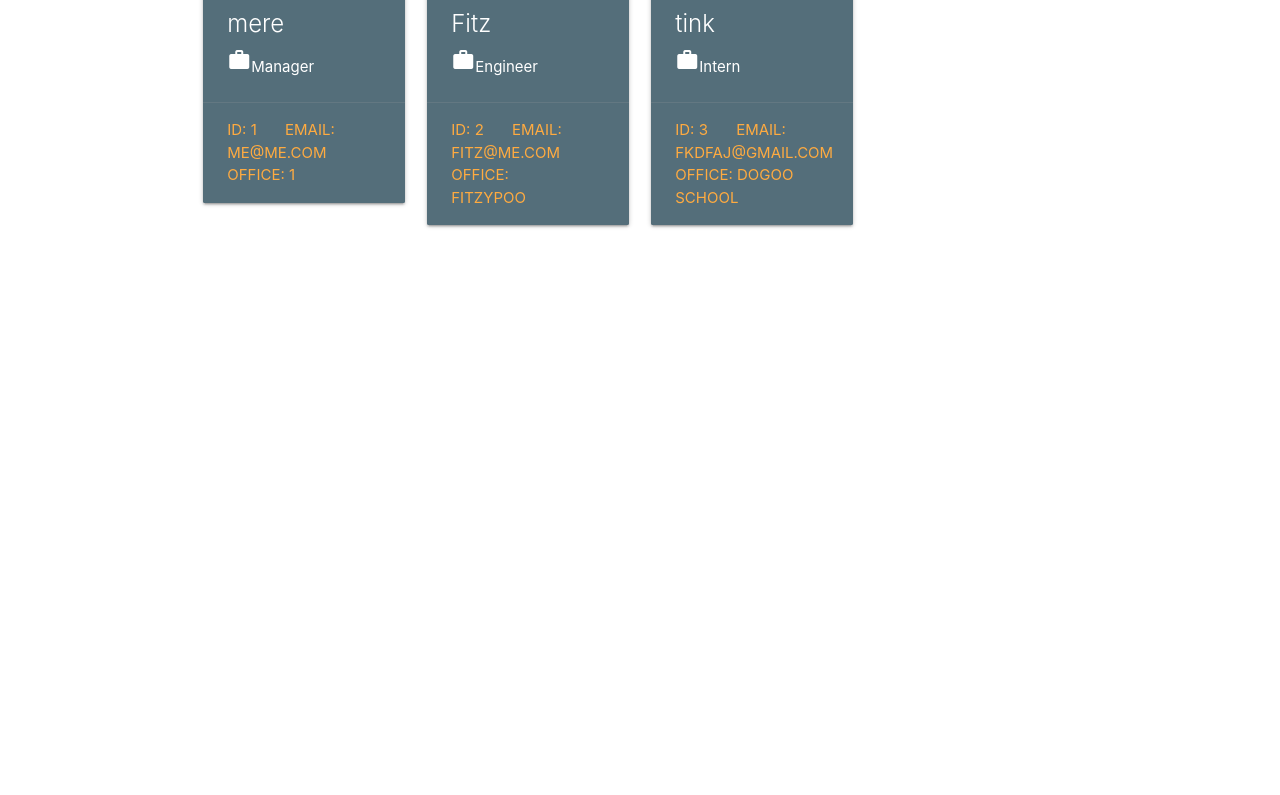
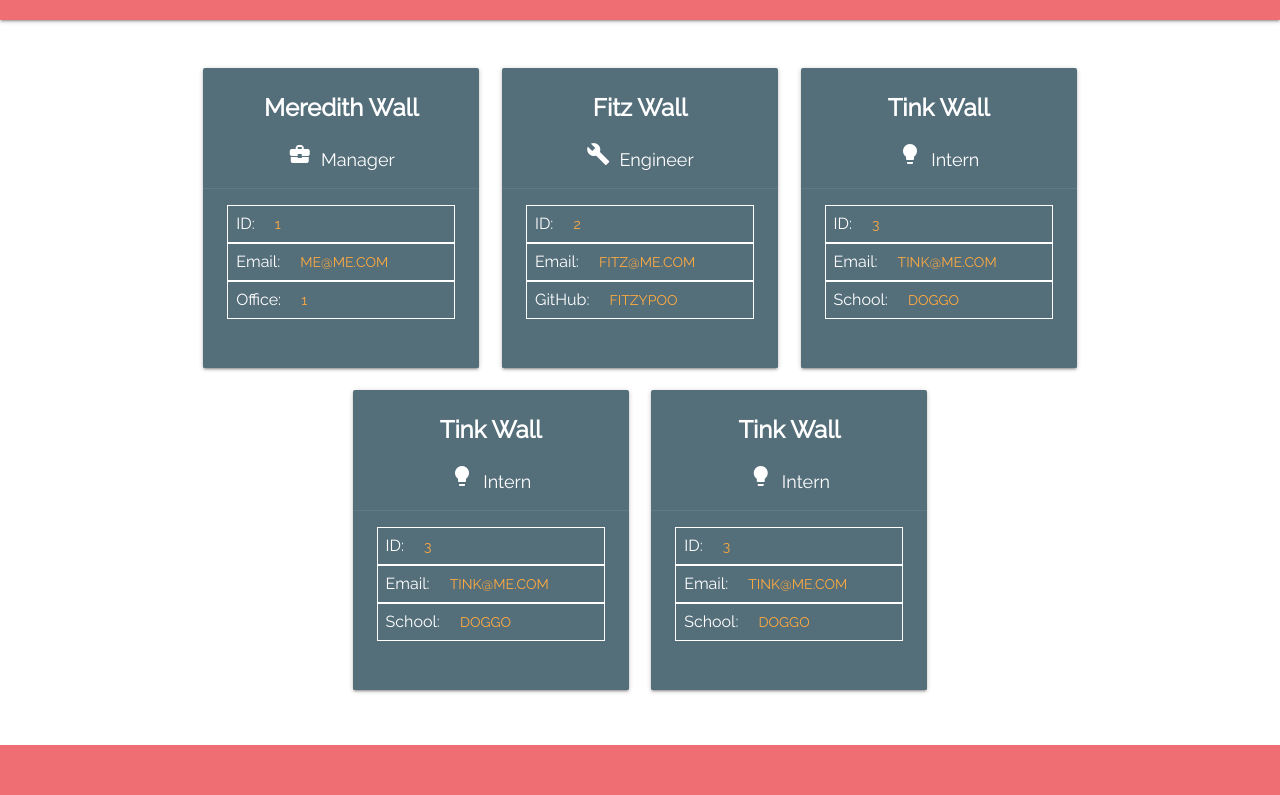
Before and after one commit to merewall/Team-Profile-Generator, a website: page index.html in a window 1280 px wide. Shown: the part 130-925 px from the top of the page. Before the commit the page ends 800 px from the top, so only its background shows below. Drawn offline with nearby package versions, Linux system fonts and the light colour scheme.

Commit message:
css styling and html classes

```diff
--- a/index.html
+++ b/index.html
@@ -4,68 +4,141 @@
     <head>
         <meta charset="UTF-8">
         <meta http-equiv="X-UA-Compatible" content="ie=edge">
+        <!-- Link to reset stylesheet -->
+        <link rel="stylesheet" href="./dist/assets/reset.css">
+        <!-- Link to Materialize CSS framework -->
         <link rel="stylesheet" href="https://cdnjs.cloudflare.com/ajax/libs/materialize/1.0.0/css/materialize.min.css">
+        <!-- Link to Materialize icons -->
         <link href="https://fonts.googleapis.com/icon?family=Material+Icons" rel="stylesheet">
+        <!-- Link to Google Fonts -->
+        <link rel="preconnect" href="https://fonts.googleapis.com">
+        <link rel="preconnect" href="https://fonts.gstatic.com" crossorigin>
+        <link href="https://fonts.googleapis.com/css2?family=Raleway&display=swap" rel="stylesheet">
+        <!-- Link to stylesheet -->
+        <link rel="stylesheet" href="./dist/assets/style.css">
         <title>Team Profile</title>
     </head>
 
     <body>
+        <!-- title bar -->
+        <nav>
+            <div class="nav-wrapper" id="nav-wrapper">
+                <h1 class="center">My Team</h1>
+            </div>
+        </nav>
+
         <div class="container">
-            <!-- title bar -->
-            <nav>
-                <div class="nav-wrapper">
-                    <h1 class="center">My Team</h1>
-                </div>
-            </nav>
-
 
             <div class="row">
                 <!-- card  -->
-                <div class="col s12 m6 l3">
-                    <div class="card blue-grey darken-1">
+                <div class="col s12 m6 l4">
+                    <div class="card blue-grey darken-1 small">
 
                         <div class="card-content white-text">
-                            <span class="card-title">mere</span>
-                            <p><span><i class="material-icons">work</i></span>Manager</p>
+                            <span class="card-title">Meredith Wall</span>
+                            <p><span><i class="material-icons">business_center</i></span>&nbsp;&nbsp;Manager</p>
                         </div>
                         <div class="card-action">
-                            <a href="#">ID: 1</a>
-                            <a href="#">Email: me@me.com</a>
-                            <a href="">Office: 1</a>
+                            <div>
+                                <span>ID: </span><a href="">1</a>
+                            </div>
+                            <div>
+                                <span>Email: </span><a href="mailto:me@me.com">me@me.com</a>
+                            </div>
+                            <div>
+                                <span>Office: </span><a href="">1</a>
+                            </div>
                         </div>
                     </div>
                 </div>
                 <!-- card  -->
-                <div class="col s12 m6 l3">
-                    <div class="card blue-grey darken-1">
+                <div class="col s12 m6 l4">
+                    <div class="card blue-grey darken-1 small">
                         <div class="card-content white-text">
-                            <span class="card-title">Fitz</span>
-                            <p><span><i class="material-icons">work</i></span>Engineer</p>
+                            <span class="card-title">Fitz Wall</span>
+                            <p><span><i class="material-icons">build</i></span>&nbsp;&nbsp;Engineer</p>
                         </div>
                         <div class="card-action">
-                            <a href="#">ID: 2</a>
-                            <a href="#">Email: fitz@me.com</a>
-                            <a href="">Office: fitzypoo</a>
+                            <div>
+                                <span>ID: </span><a href="#">2</a>
+                            </div>
+                            <div>
+                                <span>Email: </span><a href="mailto:fitz@gmail.om">fitz@me.com</a>
+                            </div>
+                            <div>
+                                <span>GitHub: </span><a href="https://github.com/merewall" target="_blank">fitzypoo</a>
+                            </div>
                         </div>
                     </div>
                 </div>
                 <!-- card  -->
-                <div class="col s12 m6 l3">
-                    <div class="card blue-grey darken-1">
+                <div class="col s12 m6 l4">
+                    <div class="card blue-grey darken-1 small">
                         <div class="card-content white-text">
-                            <span class="card-title">tink</span>
-                            <p><span><i class="material-icons">work</i></span>Intern</p>
+                            <span class="card-title">Tink Wall</span>
+                            <p><span><i class="material-icons">lightbulb</i></span>&nbsp;&nbsp;Intern</p>
                         </div>
                         <div class="card-action">
-                            <a href="#">ID: 3</a>
-                            <a href="#">Email: fkdfaj@gmail.com</a>
-                            <a href="">Office: dogoo school</a>
+                            <div>
+                                <span>ID: </span><a href="#">3</a>
+                            </div>
+                            <div>
+                                <span>Email: </span><a href="mailto:tink@gmail.com">tink@me.com</a>
+                            </div>
+                            <div>
+                                <span>School: </span><a href="">Doggo</a>
+                            </div>
+                        </div>
+                    </div>
+                </div>
+                <!-- card  -->
+                <div class="col s12 m6 l4">
+                    <div class="card blue-grey darken-1 small">
+                        <div class="card-content white-text">
+                            <span class="card-title">Tink Wall</span>
+                            <p><span><i class="material-icons">lightbulb</i></span>&nbsp;&nbsp;Intern</p>
+                        </div>
+                        <div class="card-action">
+                            <div>
+                                <span>ID: </span><a href="#">3</a>
+                            </div>
+                            <div>
+                                <span>Email: </span><a href="mailto:tink@gmail.com">tink@me.com</a>
+                            </div>
+                            <div>
+                                <span>School: </span><a href="">Doggo</a>
+                            </div>
+                        </div>
+                    </div>
+                </div>
+                <!-- card  -->
+                <div class="col s12 m6 l4">
+                    <div class="card blue-grey darken-1 small">
+                        <div class="card-content white-text">
+                            <span class="card-title">Tink Wall</span>
+                            <p><span><i class="material-icons">lightbulb</i></span>&nbsp;&nbsp;Intern</p>
+                        </div>
+                        <div class="card-action">
+                            <div>
+                                <span>ID: </span><a href="#">3</a>
+                            </div>
+                            <div>
+                                <span>Email: </span><a href="mailto:tink@gmail.com">tink@me.com</a>
+                            </div>
+                            <div>
+                                <span>School: </span><a href="">Doggo</a>
+                            </div>
                         </div>
                     </div>
                 </div>
             </div>
         </div>
 
+        <footer>
+            <div class="nav-wrapper" id="nav-wrapper">
+            </div>
+        </footer>
+
         <script src="https://cdnjs.cloudflare.com/ajax/libs/materialize/1.0.0/js/materialize.min.js"></script>
     </body>
 
```
Also changed, not shown: dist/assets/reset.css, dist/assets/style.css, lib/generateHTML.js.
